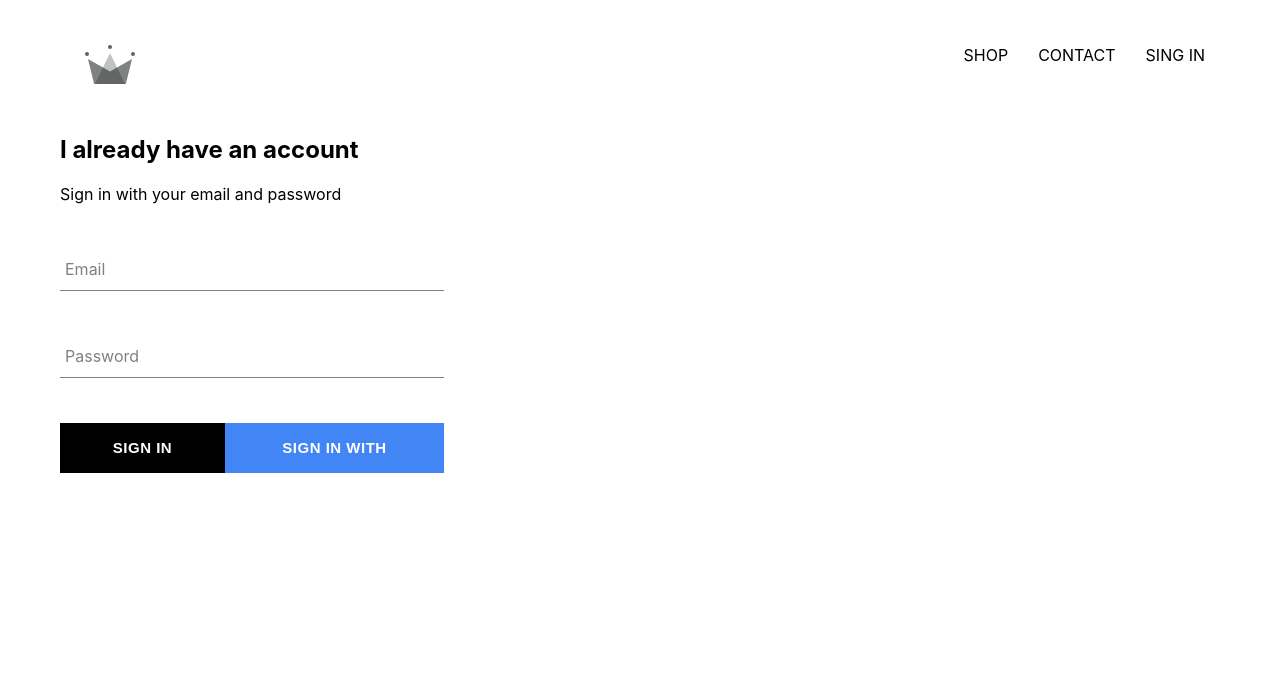
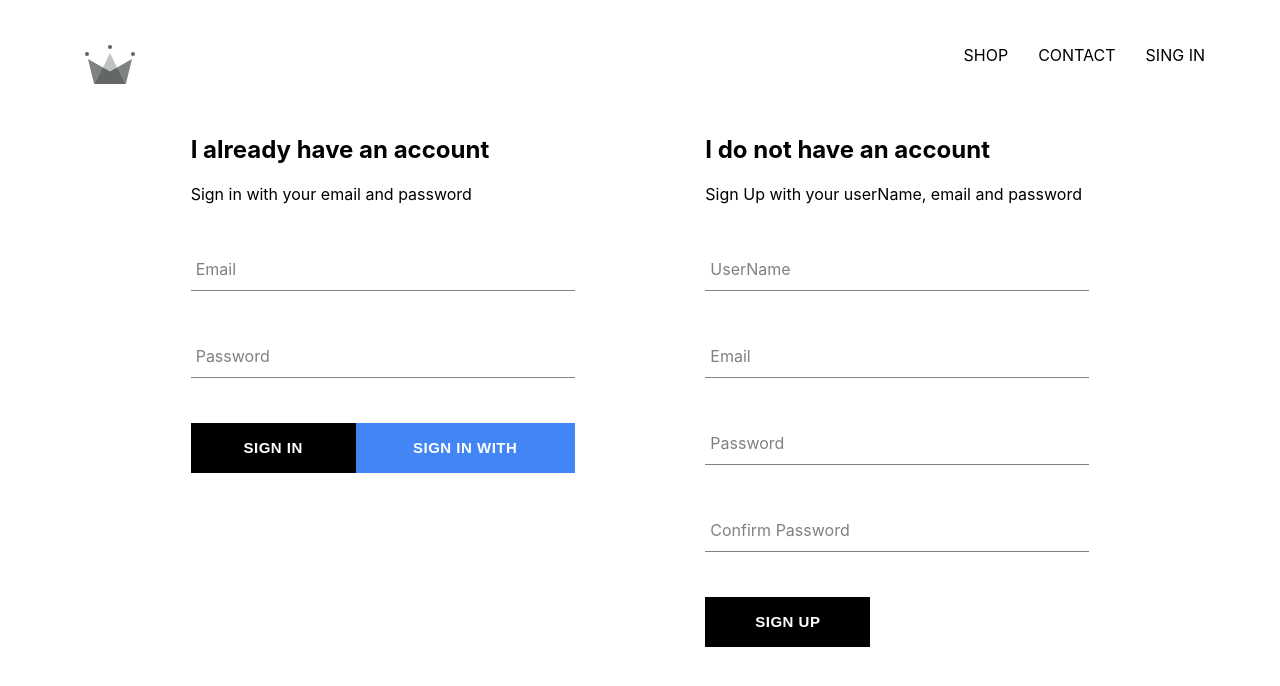
Before and after one commit to sudheergreddy/crwn-clothing, a React (Create React App) app: page /signin in a window 1280 px wide. Shown: the top 686 px of the page. Built offline with nearby package versions, Linux system fonts and the light colour scheme; no server answers.

Commit message:
Finishing Sign In and Sign Up methods.

```diff
--- a/src/App.js
+++ b/src/App.js
@@ -5,7 +5,7 @@
 import ShopPage from "./pages/shop/shop.component";
 import Header from "./components/header/header.component";
 import SignInAndSignUpPage from "./pages/sign-in-and-sign-up/sign-in-and-sign-up.component";
-import { auth } from "./firebase/firebase.utils";
+import { auth, createUserProfileDocument } from "./firebase/firebase.utils";
 
 class App extends Component {
 
@@ -20,9 +20,24 @@
   }
 
   componentDidMount(){
-    this.unsubscribeFromAuth = auth.onAuthStateChanged(user => {
-      this.setState({currentUser : user});
-      console.log(user)
+    this.unsubscribeFromAuth = auth.onAuthStateChanged(async user => {
+      if(user){
+        const userRef = await createUserProfileDocument(user);
+        userRef.onSnapshot(snapshot => {
+          this.setState({
+            currentUser: {
+              id: snapshot.id,
+              ...snapshot.data()
+
+            }
+          });
+          console.log(this.state);
+        })
+
+      }else{
+        this.setState({currentUser : user});
+      }
+
     })
   }
 
--- a/src/components/collection-preview/collection-preview.component.jsx
+++ b/src/components/collection-preview/collection-preview.component.jsx
@@ -9,7 +9,7 @@
             <div className="preview">
                 {
                     props.items.filter((item, idx) => idx < 4).map(item => {
-                        return <CollectionItem id={item.id} name={item.name} imageUrl={item.imageUrl} price={item.price}/>
+                        return <CollectionItem key={item.id} name={item.name} imageUrl={item.imageUrl} price={item.price}/>
                     })
                 }
             </div>
--- a/src/components/form-input/form-input.component.jsx
+++ b/src/components/form-input/form-input.component.jsx
@@ -1,10 +1,10 @@
 import React from 'react';
 import './form-input.styles.scss';
 
-function FormInput({handleChange, label, type, value, required}) {
+function FormInput({handleChange,name, label, type, value, required}) {
     return (
         <div className="group">
-            <input className="form-input" name={type} type={type} value={value} onChange={handleChange} required/>
+            <input className="form-input" name={name} type={type} value={value} onChange={handleChange} required/>
             {label ? <label className={`${value.length? 'shrink': ''} form-input-label`}>{label}</label>:null}
         </div>
     )
--- a/src/components/header/header.component.jsx
+++ b/src/components/header/header.component.jsx
@@ -19,11 +19,11 @@
                 </Link>
                 {
                     (auth.currentUser) ?
-                        <Link className="option" onClick={()=>{
+                        <div className="option" onClick={()=>{
                             auth.signOut();
                         }}>
                             SIGN OUT
-                        </Link>
+                        </div>
                         :
                         <Link className="option" to="/signin">
                             SING IN
--- a/src/components/sign-in/sign-in.components.jsx
+++ b/src/components/sign-in/sign-in.components.jsx
@@ -2,7 +2,7 @@
 import './sign-in.styles.scss';
 import FormInput from '../form-input/form-input.component';
 import CustomButton from '../custom-button/custom-button.component';
-import { signInWithGoogle } from '../../firebase/firebase.utils';
+import { signInWithGoogle, auth } from '../../firebase/firebase.utils';
 
 class SignIn extends Component {
     constructor(props) {
@@ -13,8 +13,15 @@
         }
     }
 
-    handleSubmit = (event) => {
+    handleSubmit = async (event) => {
         event.preventDefault();
+        const {email, password}= this.state;
+
+        try {
+            await auth.signInWithEmailAndPassword(email, password);
+        } catch (error) {
+            console.log("error signing in with email and password" + error.getMessage());
+        }
         this.setState({
             email: '',
             password: ''
@@ -33,8 +40,8 @@
                 <span>Sign in with your email and password</span>
 
                 <form onSubmit={this.handleSubmit}>
-                    <FormInput handleChange={this.handleChange} value={this.state.email} label="Email" type="email" />
-                    <FormInput handleChange={this.handleChange} value={this.state.password} label="Password" type="password" />
+                    <FormInput handleChange={this.handleChange} value={this.state.email} label="Email" type="email" name="email" />
+                    <FormInput handleChange={this.handleChange} value={this.state.password} label="Password" type="password" name="password" />
                     <div className="button">
                         <CustomButton type="submit">Sign In</CustomButton>
                         <CustomButton isGoogleSignIn onClick={signInWithGoogle}>Sign In With Google</CustomButton>
--- /dev/null
+++ b/src/components/sign-up/sign-up.component.jsx
@@ -0,0 +1,68 @@
+import React, { Component } from 'react';
+import './sign-up.styles.scss';
+import FormInput from '../form-input/form-input.component';
+import CustomButton from '../custom-button/custom-button.component';
+import { auth, createUserProfileDocument } from '../../firebase/firebase.utils';
+
+class SignUp extends Component {
+    constructor(props) {
+        super(props);
+
+        this.state = {
+            displayName: '',
+            email: '',
+            password: '',
+            confirmPassword: ''
+        }
+    }
+
+    handleSubmit = async (event) => {
+        event.preventDefault();
+        const { displayName, email, password, confirmPassword } = this.state;
+
+        if (password !== confirmPassword) {
+            alert("password does not match with the confirm password");
+            return;
+        }
+
+        try {
+            const { user } = await auth.createUserWithEmailAndPassword(email, password);
+            await createUserProfileDocument(user, {displayName});
+            this.setState({
+                displayName: '',
+                email: '',
+                password: '',
+                confirmPassword: ''
+            })
+
+        } catch (error) {
+            console.log("error creating user" + error.message);
+        }
+
+    }
+
+    handleChange = (event) => {
+        const { name, value } = event.target;
+        this.setState({ [name]: value });
+    }
+
+    render() {
+        return (
+            <div className="sign-up">
+                <h2>I do not have an account</h2>
+                <span>Sign Up with your userName, email and password</span>
+                <form onSubmit={this.handleSubmit}>
+                    <FormInput handleChange={this.handleChange} value={this.state.displayName} label="UserName" type="text" name="displayName" />
+                    <FormInput handleChange={this.handleChange} value={this.state.email} label="Email" type="email" name="email"/>
+                    <FormInput handleChange={this.handleChange} value={this.state.password} label="Password" type="password" name="password"/>
+                    <FormInput handleChange={this.handleChange} value={this.state.confirmPassword} label="Confirm Password" type="password" name="confirmPassword" />
+                    <div className="button">
+                        <CustomButton type="submit">Sign Up</CustomButton>
+                    </div>
+                </form>
+            </div>
+        )
+    }
+}
+
+export default SignUp;
--- /dev/null
+++ b/src/components/sign-up/sign-up.styles.scss
@@ -0,0 +1,14 @@
+.sign-up{
+    width: 30vw;
+    display: flex;
+    flex-direction: column;
+
+    .title{
+        margin-left: 10px 0;
+    }
+
+    .button{
+        display: flex;
+        justify-content: space-between;
+    }
+}
--- a/src/firebase/firebase.utils.js
+++ b/src/firebase/firebase.utils.js
@@ -12,6 +12,29 @@
   appId: "1:975645075811:web:85d33cf53d7eb3d2e00b56",
 };
 
+export const createUserProfileDocument = async (userAuth, additionalData) => {
+  if (!userAuth) return;
+
+  const userRef = firestore.doc(`users/${userAuth.uid}`);
+  const snapshot = await userRef.get();
+
+  if(!snapshot.exists){
+    const {displayName, email} = userAuth;
+    const createdAt = new Date();
+
+    try{
+      await userRef.set({
+        displayName,
+        email,
+        createdAt,
+        ...additionalData
+      })
+    }catch(error){
+      console.log('error creating user', error.message);
+    }
+  }
+  return userRef;
+};
 
 firebase.initializeApp(config);
 
@@ -19,7 +42,9 @@
 export const firestore = firebase.firestore();
 
 const provider = new firebase.auth.GoogleAuthProvider();
-provider.setCustomParameters({prompt: 'select_account'});
-export const signInWithGoogle = ()=> auth.signInWithPopup(provider);
+provider.setCustomParameters({ prompt: "select_account" });
+export const signInWithGoogle = () => auth.signInWithPopup(provider);
+
+
 
 export default firebase;
--- a/src/pages/sign-in-and-sign-up/sign-in-and-sign-up.component.jsx
+++ b/src/pages/sign-in-and-sign-up/sign-in-and-sign-up.component.jsx
@@ -1,11 +1,13 @@
 import React from 'react';
 import './sign-in-and-sign-up.styles.scss';
 import SignIn from '../../components/sign-in/sign-in.components';
+import SignUp from '../../components/sign-up/sign-up.component';
 
 function SignInAndSignUpPage(){
     return(
         <div className="sign-in-and-sign-up">
             <SignIn/>
+            <SignUp/>
         </div>
     )
 }
--- a/src/pages/sign-in-and-sign-up/sign-in-and-sign-up.styles.scss
+++ b/src/pages/sign-in-and-sign-up/sign-in-and-sign-up.styles.scss
@@ -0,0 +1,4 @@
+.sign-in-and-sign-up{
+    display: flex;
+    justify-content: space-evenly;
+}
```
